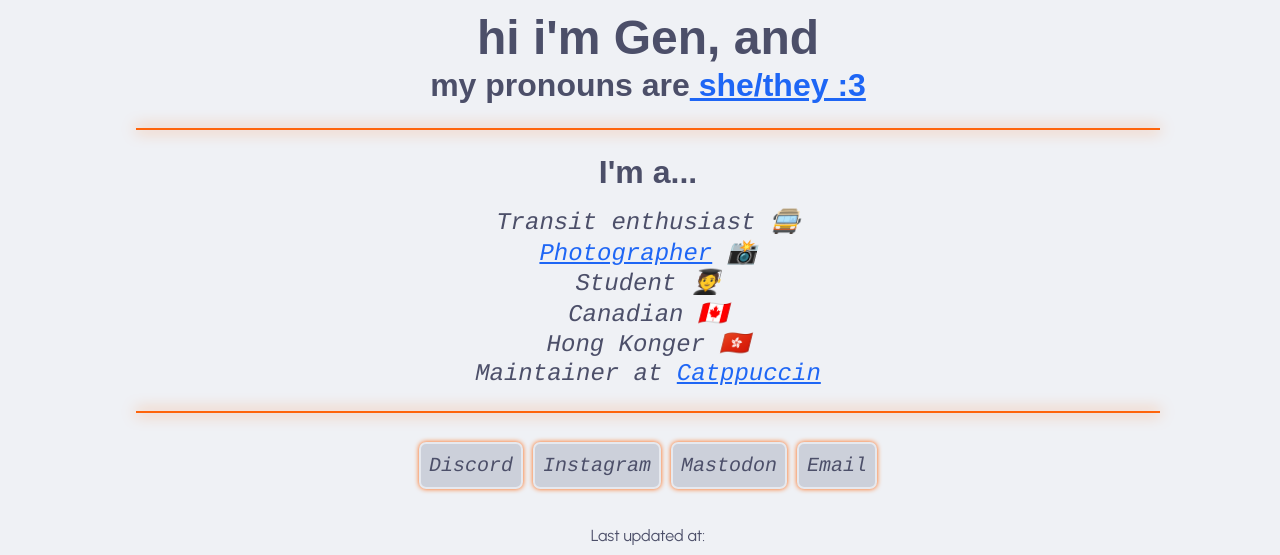
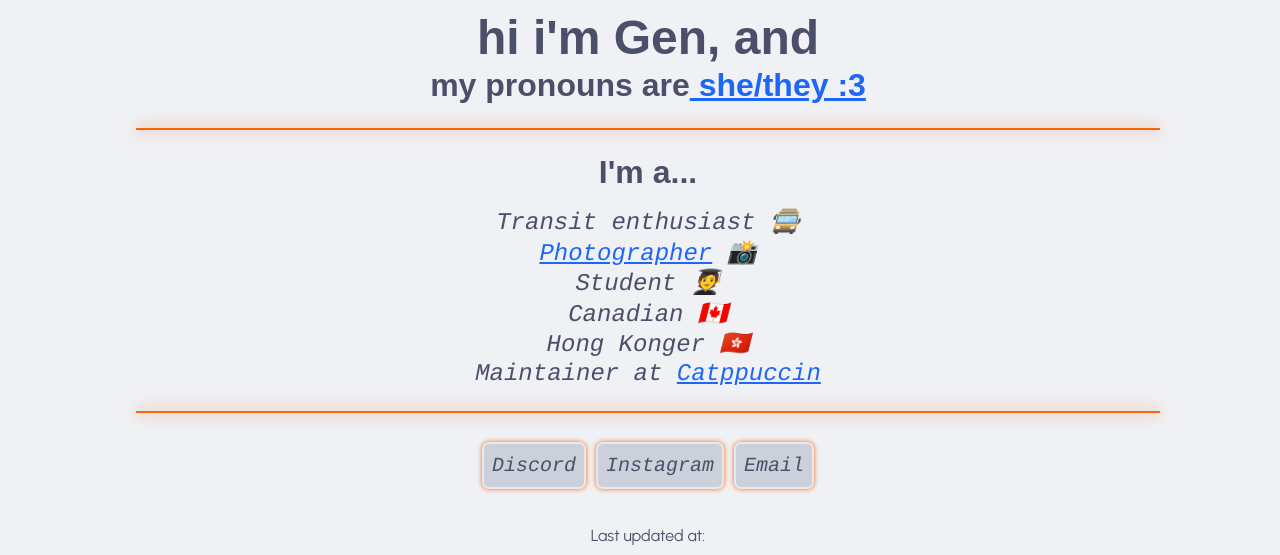
Before and after one commit to GenShibe/website, a website: page index.html in a window 1280 px wide. Shown: the top 555 px of the page. Drawn offline with Linux system fonts and the light colour scheme; a web font is replaced by a local one.

Commit message:
poof
Signed-off-by: Gen <buzhybrid@gmail.com>

```diff
--- a/index.html
+++ b/index.html
@@ -37,7 +37,6 @@
                 <div class="socials">
                     <a href="https://discord.com/users/217892728875253760">Discord</a>
                     <a href="https://www.instagram.com/spotter_gen/">Instagram</a>
-                    <a rel="me" href="https://tech.lgbt/@Genshibe">Mastodon</a>
                     <a href="mailto:contact@genshibe.ca">Email</a>
                 </div>
                 <span>
```
